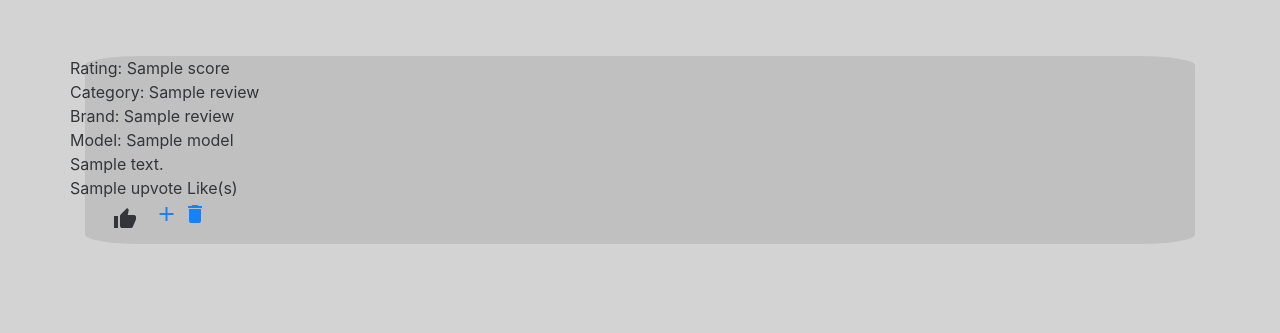
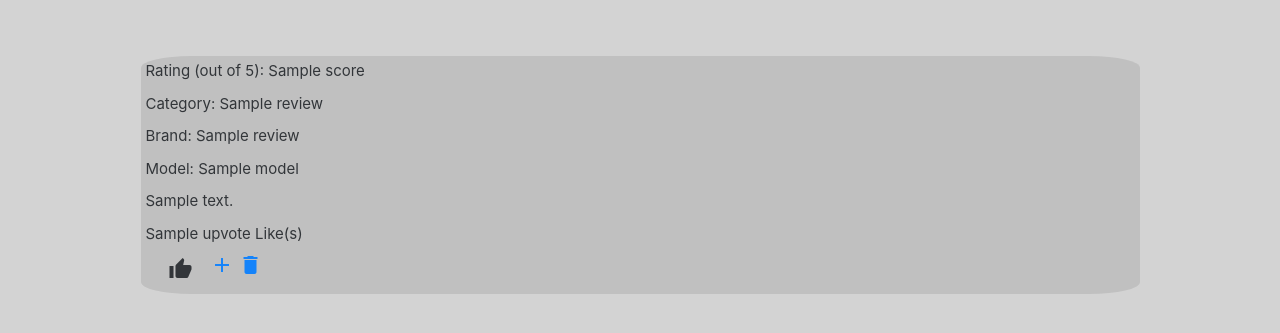
Before and after one commit to martingr1/allgolfeverything, a Flask app: page /get_reviews in a window 1280 px wide. Shown: the part 56-389 px from the top of the page. Run offline with Flask 2, Linux system fonts and the light colour scheme; a database or web service that is not in the repository returns one stand-in record (values such as "Sample title"); some libraries are stand-ins or nearby versions; some web fonts are replaced.

Commit message:
added review-text class

```diff
--- a/static/css/style.css
+++ b/static/css/style.css
@@ -63,12 +63,16 @@ background-color: rgba(0,0,0,0.5) !important;
 }
 
 .review-card{
-
 border-radius: 5%;
 opacity: 0.9;
 height: auto;
-margin-top: 5%;
-margin-bottom: auto;
+margin: 5%;
 width: auto;
 background-color: rgba(0,0,0,0.1) !important;
 }
+
+.review-text{
+    margin: auto;
+    padding: .5%;
+    font-size: 15px;
+}
--- a/templates/reviews.html
+++ b/templates/reviews.html
@@ -29,12 +29,12 @@
 {% for review in reviews %}
 <div class="container">
 	<div class="review-card">
-		<div class="row">Rating: {{review.score}}</div>
-		<div class="row">Category: {{review.category_name}}</div>
-		<div class="row">Brand: {{review.brand_name}}</div>
-		<div class="row">Model: {{review.model}}</div>
-		<div class="row">{{review.review_text}}</div>
-		<div class="row">{{review.upvote}} Like(s)</div>
+		<div class="row review-text">Rating (out of 5): {{review.score}}</div>
+		<div class="row review-text">Category: {{review.category_name}}</div>
+		<div class="row review-text">Brand: {{review.brand_name}}</div>
+		<div class="row review-text">Model: {{review.model}}</div>
+		<div class="row review-text">{{review.review_text}}</div>
+		<div class="row review-text">{{review.upvote}} Like(s)</div>
 		<div class="col s4">
 			<a class="btn" href="{{url_for('upvoted', review_id=review._id)}} ">
 				<i class="material-icons">thumb_up</i>
@@ -47,9 +47,6 @@
 				href="{{url_for('delete_review', review_id=review._id)}}">
 				<i class="material-icons">delete</i>
 			</a>
-			<a class="btn-floating btn-large waves-effect waves-light green" href="">
-				<i class="material-icons">like</i>
-			</a>
 		</div>
 	</div>
 </div>
```
